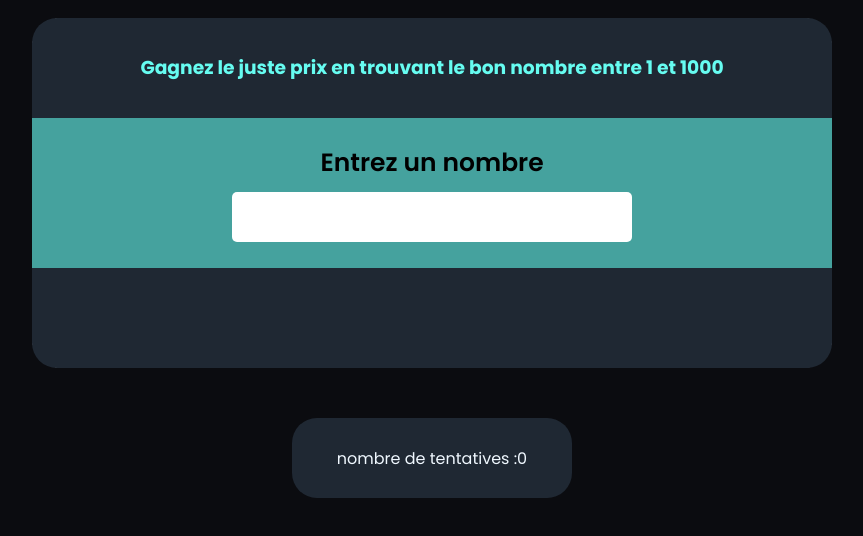
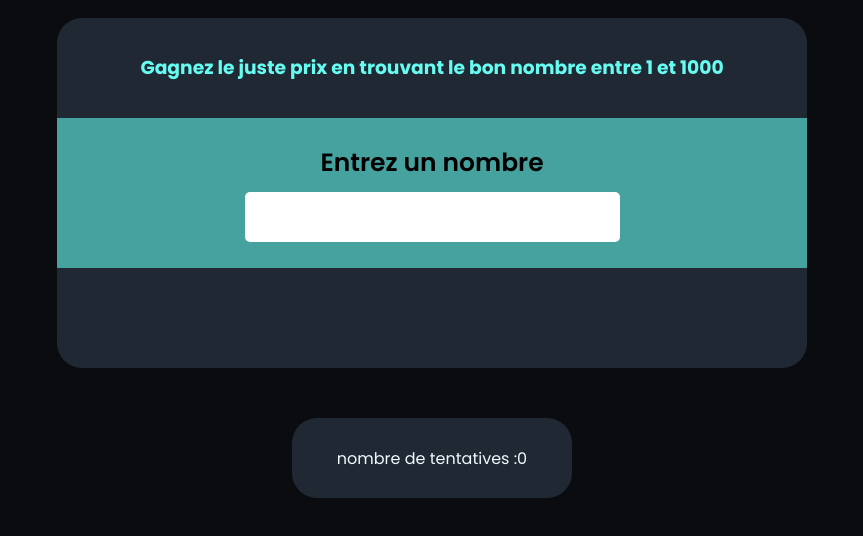
Before and after one commit to beyondnaxos/justeprix, a website: page index.html in a window 1280 px wide. Shown: the part 64-600 px from the top of the page, without its empty margins (208-1071 px from the left). Drawn offline with Linux system fonts and the light colour scheme.

Commit message:
Update style.css

```diff
--- a/style.css
+++ b/style.css
@@ -23,8 +23,8 @@ body {
 }
 
 .container {
-    width: 80%;
-    max-width: 800px;
+    width: 95%;
+    max-width: 750px;
     height: 350px;
     background-color: white;
     border-radius: 30px;
```
